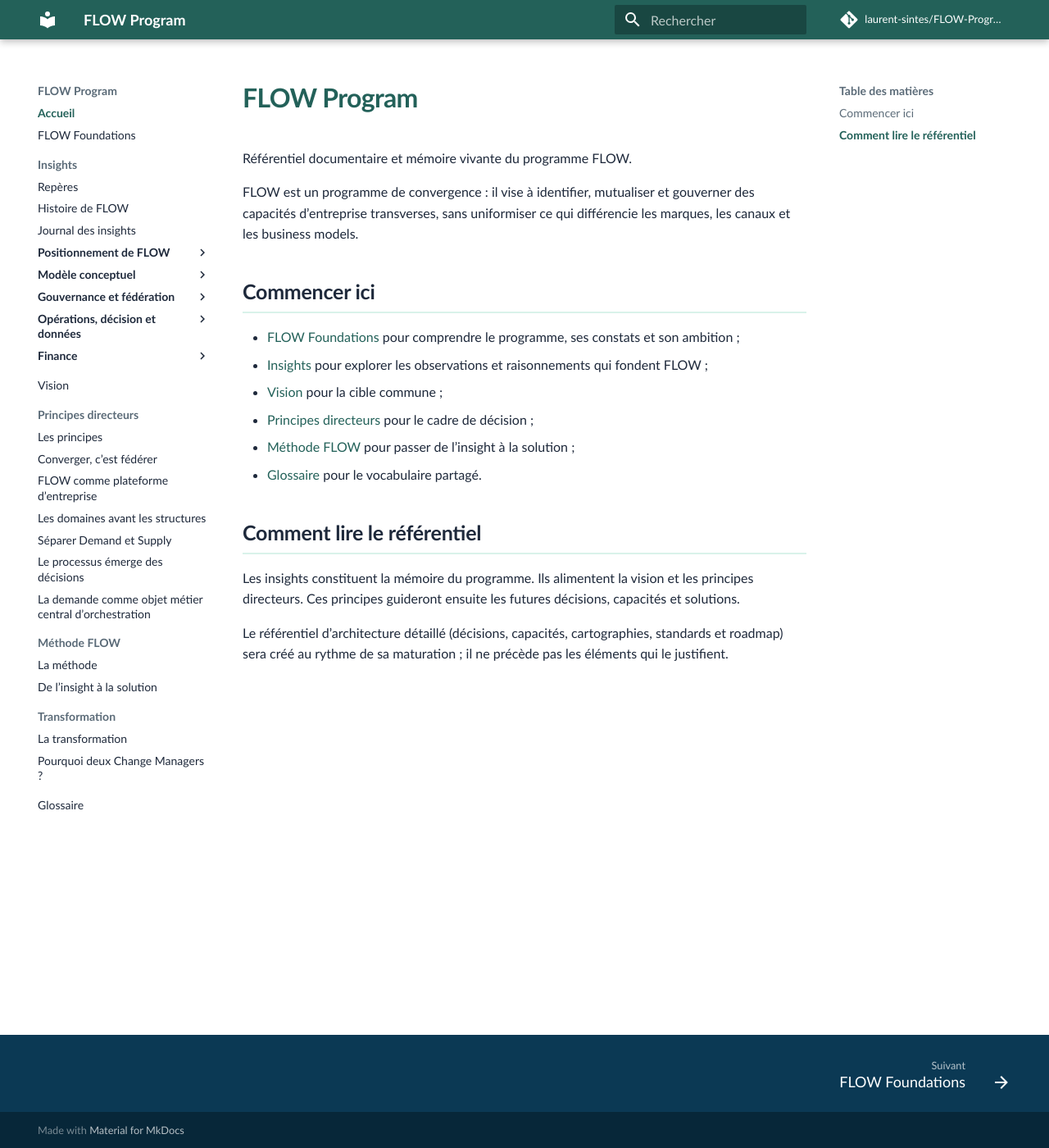
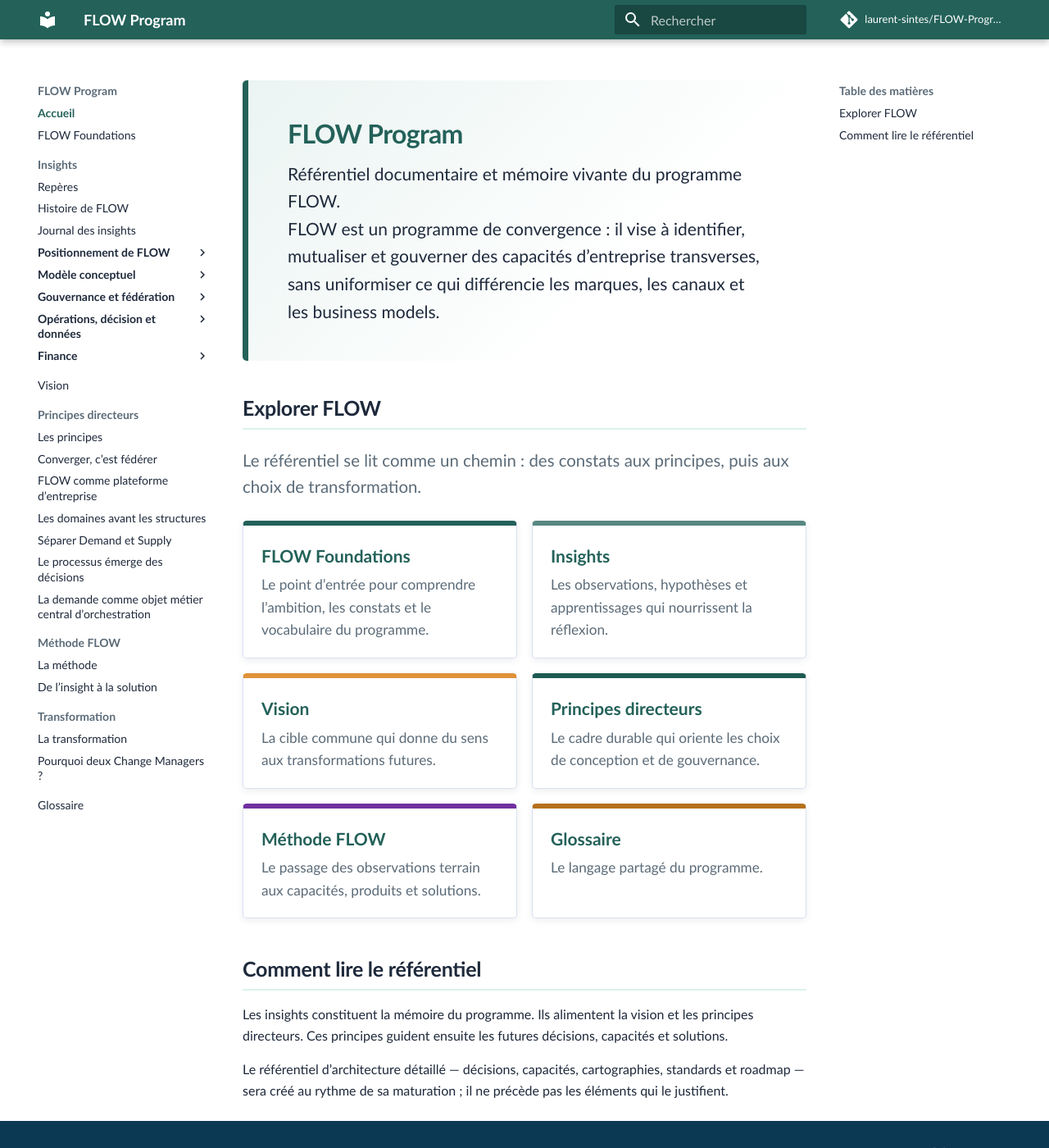
Before and after one commit to laurent-sintes/FLOW-Program, an MkDocs documentation site: the page built from docs/index.md, in a window 1280 px wide and 1400 px high. Shown: the whole window at 82% size. Built offline with MkDocs 1.6.1 and Material for MkDocs 9.7.7, drawn with Linux system fonts in a browser that asks for light colours; comment, search, counter and statistics services are not loaded.

Commit message:
Refresh FLOW home page

```diff
--- a/docs/index.md
+++ b/docs/index.md
@@ -1,20 +1,42 @@
-# FLOW Program
+<div class="flow-hero">
+  <h1>FLOW Program</h1>
+  <p>Référentiel documentaire et mémoire vivante du programme FLOW.</p>
+  <p>FLOW est un programme de convergence : il vise à identifier, mutualiser et gouverner des capacités d’entreprise transverses, sans uniformiser ce qui différencie les marques, les canaux et les business models.</p>
+</div>
 
-Référentiel documentaire et mémoire vivante du programme FLOW.
+## Explorer FLOW
 
-FLOW est un programme de convergence : il vise à identifier, mutualiser et gouverner des capacités d’entreprise transverses, sans uniformiser ce qui différencie les marques, les canaux et les business models.
+<p class="flow-section-intro">Le référentiel se lit comme un chemin : des constats aux principes, puis aux choix de transformation.</p>
 
-## Commencer ici
-
-- [FLOW Foundations](flow-foundations.md) pour comprendre le programme, ses constats et son ambition ;
-- [Insights](insights/index.md) pour explorer les observations et raisonnements qui fondent FLOW ;
-- [Vision](architecture-entreprise/vision/index.md) pour la cible commune ;
-- [Principes directeurs](architecture-entreprise/principes-directeurs/index.md) pour le cadre de décision ;
-- [Méthode FLOW](methode/index.md) pour passer de l’insight à la solution ;
-- [Glossaire](glossaire.md) pour le vocabulaire partagé.
+<div class="flow-home-grid">
+  <a class="flow-card" href="flow-foundations/">
+    <strong>FLOW Foundations</strong>
+    <span>Le point d’entrée pour comprendre l’ambition, les constats et le vocabulaire du programme.</span>
+  </a>
+  <a class="flow-card flow-card--insights" href="insights/">
+    <strong>Insights</strong>
+    <span>Les observations, hypothèses et apprentissages qui nourrissent la réflexion.</span>
+  </a>
+  <a class="flow-card flow-card--vision" href="architecture-entreprise/vision/">
+    <strong>Vision</strong>
+    <span>La cible commune qui donne du sens aux transformations futures.</span>
+  </a>
+  <a class="flow-card flow-card--principles" href="architecture-entreprise/principes-directeurs/">
+    <strong>Principes directeurs</strong>
+    <span>Le cadre durable qui oriente les choix de conception et de gouvernance.</span>
+  </a>
+  <a class="flow-card flow-card--method" href="methode/">
+    <strong>Méthode FLOW</strong>
+    <span>Le passage des observations terrain aux capacités, produits et solutions.</span>
+  </a>
+  <a class="flow-card flow-card--glossary" href="glossaire/">
+    <strong>Glossaire</strong>
+    <span>Le langage partagé du programme.</span>
+  </a>
+</div>
 
 ## Comment lire le référentiel
 
-Les insights constituent la mémoire du programme. Ils alimentent la vision et les principes directeurs. Ces principes guideront ensuite les futures décisions, capacités et solutions.
+Les insights constituent la mémoire du programme. Ils alimentent la vision et les principes directeurs. Ces principes guident ensuite les futures décisions, capacités et solutions.
 
-Le référentiel d’architecture détaillé (décisions, capacités, cartographies, standards et roadmap) sera créé au rythme de sa maturation ; il ne précède pas les éléments qui le justifient.
+Le référentiel d’architecture détaillé — décisions, capacités, cartographies, standards et roadmap — sera créé au rythme de sa maturation ; il ne précède pas les éléments qui le justifient.
```
